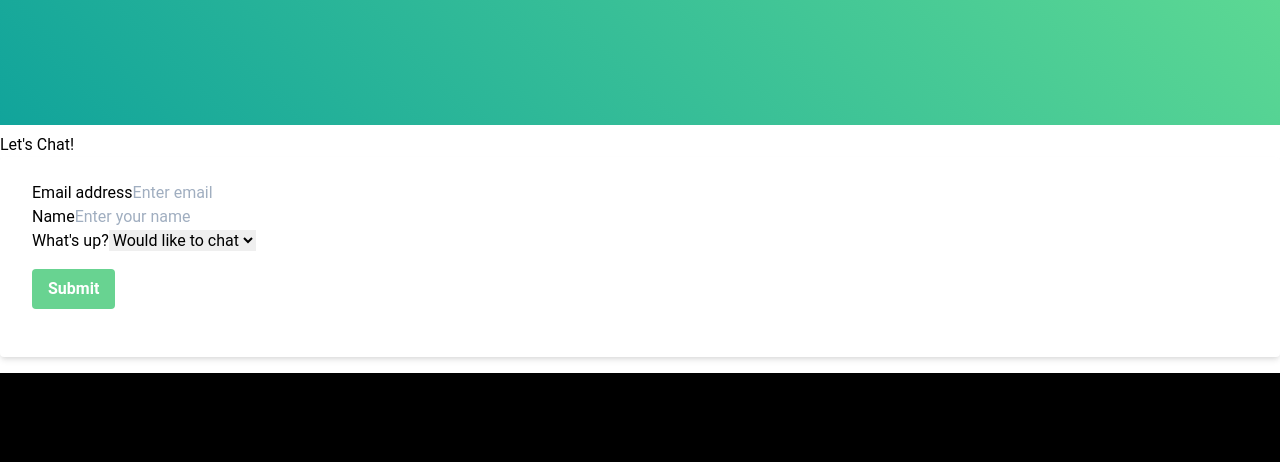
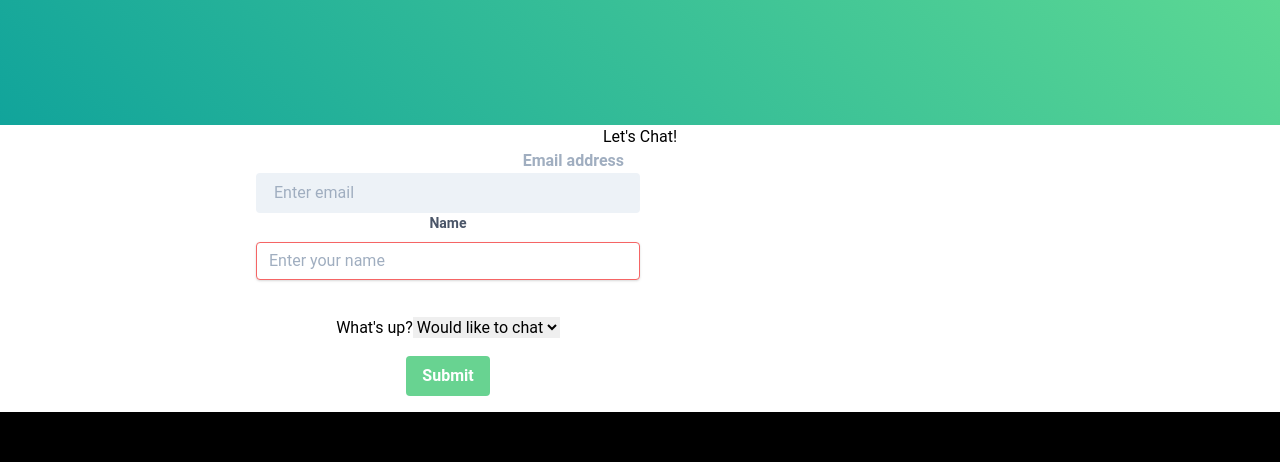
Before and after one commit to ijshd7/portfolio, a Gatsby site: page / in a window 1280 px wide. Shown: the part 3049-3511 px from the top of the page. Built offline with nearby package versions, Linux system fonts and the light colour scheme; Gatsby itself is replaced by a stand-in of ours.

Commit message:
making moar progrezz

```diff
--- a/src/components/contactForm.js
+++ b/src/components/contactForm.js
@@ -32,19 +32,46 @@ const ContactForm = () => {
         });
     };
     return (
-        <div>
-            <h3 className="mt-2">Let's Chat!</h3>
+        <div className="text-center m-auto w-3/5">
+            <h3>Let's Chat!</h3>
             <form
-              className="bg-white shadow-md rounded px-8 pt-6 pb-8 mb-4"
+              className="w-full max-w-sm"
               onSubmit={handleOnSubmit}
             >
-            <div className="form-group">
-                <label for="exampleInputEmail1" required="required">Email address</label>
-                <input type="email" name="email" className="form-control" id="exampleInputEmail1" aria-describedby="emailHelp" placeholder="Enter email"/>
+              <div className="">
+                <label
+                  for="exampleInputEmail1"
+                  required="required"
+                  className="block text-gray-500 font-bold md:text-right mb-1 md:mb-0 pr-4"
+                >
+                  Email address
+                </label>
               </div>
-            <div className="form-group">
-                <label for="exampleInputName">Name</label>
-                <input type="text" name="name" className="form-control" id="exampleInputName" placeholder="Enter your name" required="required"/>
+              <div className="">
+                  <input
+                    type="email"
+                    name="email"
+                    className="bg-gray-200 appearance-none border-2 border-gray-200 rounded w-full py-2 px-4 text-gray-700 leading-tight focus:outline-none focus:bg-white focus:border-purple-500"
+                    id="exampleInputEmail1"
+                    aria-describedby="emailHelp"
+                    placeholder="Enter email"
+                  />
+              </div>
+              <div className="mb-6">
+                  <label
+                    for="exampleInputName"
+                    className="block text-gray-700 text-sm font-bold mb-2"
+                  >
+                    Name
+                  </label>
+                  <input
+                    type="text"
+                    name="name"
+                    className="shadow appearance-none border border-red-500 rounded w-full py-2 px-3 text-gray-700 mb-3 leading-tight focus:outline-none focus:shadow-outline"
+                    id="exampleInputName"
+                    placeholder="Enter your name"
+                    required="required"
+                  />
               </div>
               <div className="form-group">
                   <label for="exampleFormControlSelect1">What's up?</label>
```
Lines whose indentation alone changed are shown as unchanged.
